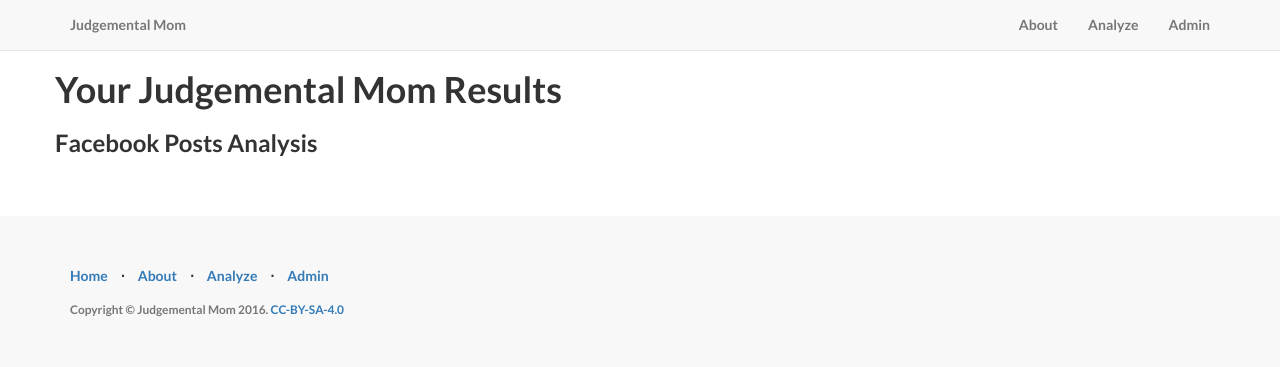
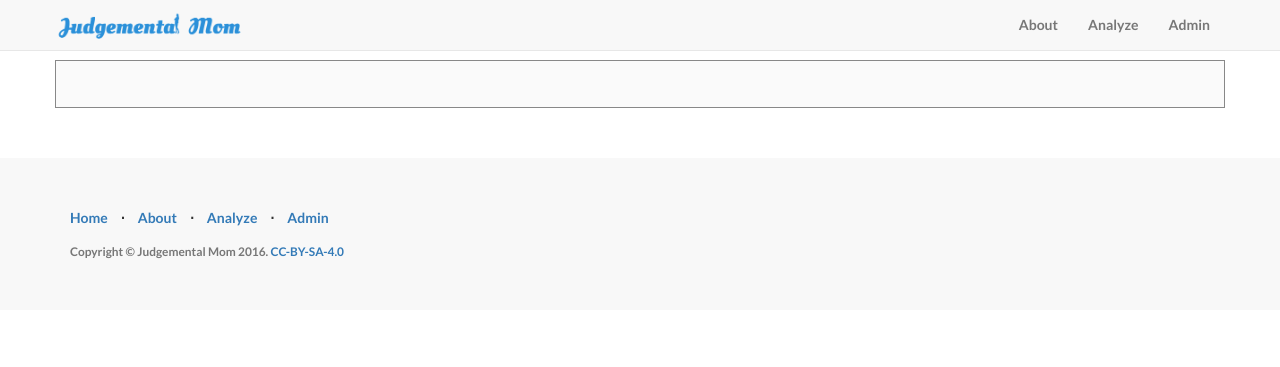
Before and after one commit to nlouie/judgemental-mom, a Flask app: template templates/login.html in a window 1280 px wide. Shown: the top 367 px of the page. Run offline with Flask 2, Linux system fonts and the light colour scheme; the template is opened without the code that fills it, so the values that code supplies are empty; parts of the project's set-up code (start-up, migrations or seed data) failed here and were passed over; some libraries are stand-ins or nearby versions.

Commit message:
fix top section for analyze page

```diff
--- a/static/css/style.css
+++ b/static/css/style.css
@@ -18,3 +18,14 @@
     padding-top: 50px; /* If you're making other pages, make sure there is 50px of padding to make sure the navbar doesn't overlap content! */
     padding-bottom: 50px;
 }
+
+#logo {
+    height:35px;
+    width:auto;
+    margin-top:-6px;
+    margin-left: -3px;
+}
+
+.navbar-brand {
+    padding: 15px 0px !important;
+}
--- a/templates/layouts/layout.html
+++ b/templates/layouts/layout.html
@@ -41,7 +41,11 @@
     {% endblock %}
 </head>
 <body>
+    <style>
 
+
+
+    </style>
 
     <!-- Navigation -->
     <nav class="navbar navbar-default navbar-fixed-top topnav" role="navigation">
@@ -54,7 +58,7 @@
                     <span class="icon-bar"></span>
                     <span class="icon-bar"></span>
                 </button>
-                <a class="navbar-brand topnav" href="{{ url_for('hello_world') }}">Judgemental Mom</a>
+                <a class="navbar-brand topnav" href="{{ url_for('hello_world') }}"><img src="{{ url_for('static', filename='img/logo.png') }}" id="logo"></a>
             </div>
             <!-- Collect the nav links, forms, and other content for toggling -->
             <div class="collapse navbar-collapse" id="bs-example-navbar-collapse-1">
--- a/templates/login.html
+++ b/templates/login.html
@@ -6,6 +6,49 @@
 {% endblock %}
 {% block content %}
     <!-- Page Content -->
+    <style>
+        .personal-info {
+            background-color: #fafafa;
+            padding: 10px 0px 35px 0px;
+            border: .5px solid #888888;
+            margin-top: 10px;
+        }
+
+        h3 {
+            text-align: center !important;
+            margin-top: 30px !important;
+            font-size: 20px !important;
+            text-transform: uppercase !important;
+            font-weight: 700 !important;
+            letter-spacing: .4px !important;
+        }
+
+        h4 {
+            text-align: center !important;
+            color: #666666;
+            margin-top: 20px !important;
+            font-size: 16px !important;
+            text-transform: uppercase !important;
+            font-weight: 700 !important;
+            letter-spacing: .4px !important;
+        }
+
+        .based {
+            text-align: center;
+            font-weight: 500;
+            width: 80%;
+            display: block;
+            margin: 0 auto;
+        }
+
+        .sub-info {
+            text-align: center;
+            margin-top: 6px;
+            font-size: 14px;
+            font-weight: 500;
+            letter-spacing: .4px;
+        }
+    </style>
 
     <a name="login"></a>
     <div class="content-section-login">
@@ -15,38 +58,44 @@
                 <!-- <br /> -->
                 <!-- <br /> -->
                 <!-- <br /> -->
-                <h1>Your Judgemental Mom Results</h1>
+                <div class="personal-info">
+                    {% if output %}
+                        <h3>{{ output.name }}'s Judgemental Mom Results</h3>
+                        <div class="sub-info">Your email is: {{ output.email }}</div>
+                        <div class="sub-info">Your relationship status is: {{ output.relationship_status }}</div>
+                        <div class="sub-info">Your gender is: {{ output.gender }}</div>
                         {% if result.error %}
                             <h3>Damn that error: {{ result.error.message }}</h3>
                         {% endif %}
+                        <!-- <h5>Your id is: {{ output.oauth_id }}</h5> -->
 
-                {% if output %}
-                    <h3>Hi {{ output.name }}</h3>
-                    <!-- <h5>Your id is: {{ output.oauth_id }}</h5> -->
-                    <h5>Your email is: {{ output.email }}</h5>
-                    <h5>Your relationship status is: {{ output.relationship_status }}</h5>
-                    <h5>Your gender is: {{ output.gender }}</h5>
                     {% endif %}
 
-                <h3>Facebook Posts Analysis</h3>
-
+                    <div class="row">
+                        <div class="col-sm-4">
                             {% if output.analysis.tops.emotion %}
                             <h4>Emotion Analysis </h4>
-                    <p>Based on your last <em>100</em> Facebook posts, your top mood is:
+                                <p class="based">Based on your last <em>100</em> Facebook posts, your top mood is:
                                     <strong>{{ output.analysis.tops.emotion }}</strong></p>
                             {% endif %}
+                        </div>
 
+                        <div class="col-sm-4">
                             {% if output.analysis.tops.political %}
                                 <h4>Political Analysis</h4>
-                    <p>Based on your last <em>100</em> Facebook posts, your top political leaning is:
+                                <p class="based">Based on your last <em>100</em> Facebook posts, your top political leaning is:
                                     <strong>{{ output.analysis.tops.political }}</strong></p>
                             {% endif %}
-
+                        </div>
+                        <div class="col-sm-4">
                             {% if output.analysis.tops.personality %}
                                 <h4>Personality Analysis</h4>
-                    <p>Based on your last <em>100</em> Facebook posts, your top personality is:
+                                <p class="based">Based on your last <em>100</em> Facebook posts, your top personality is:
                                     <strong>{{ output.analysis.tops.personality }}</strong></p>
                             {% endif %}
+                        </div>
+                    </div>
+                </div>
 
                 {% if playlists_recs and output.analysis.tops.emotion %}
                     <div class="container col-md-6">
```
Lines whose indentation alone changed are shown as unchanged.
